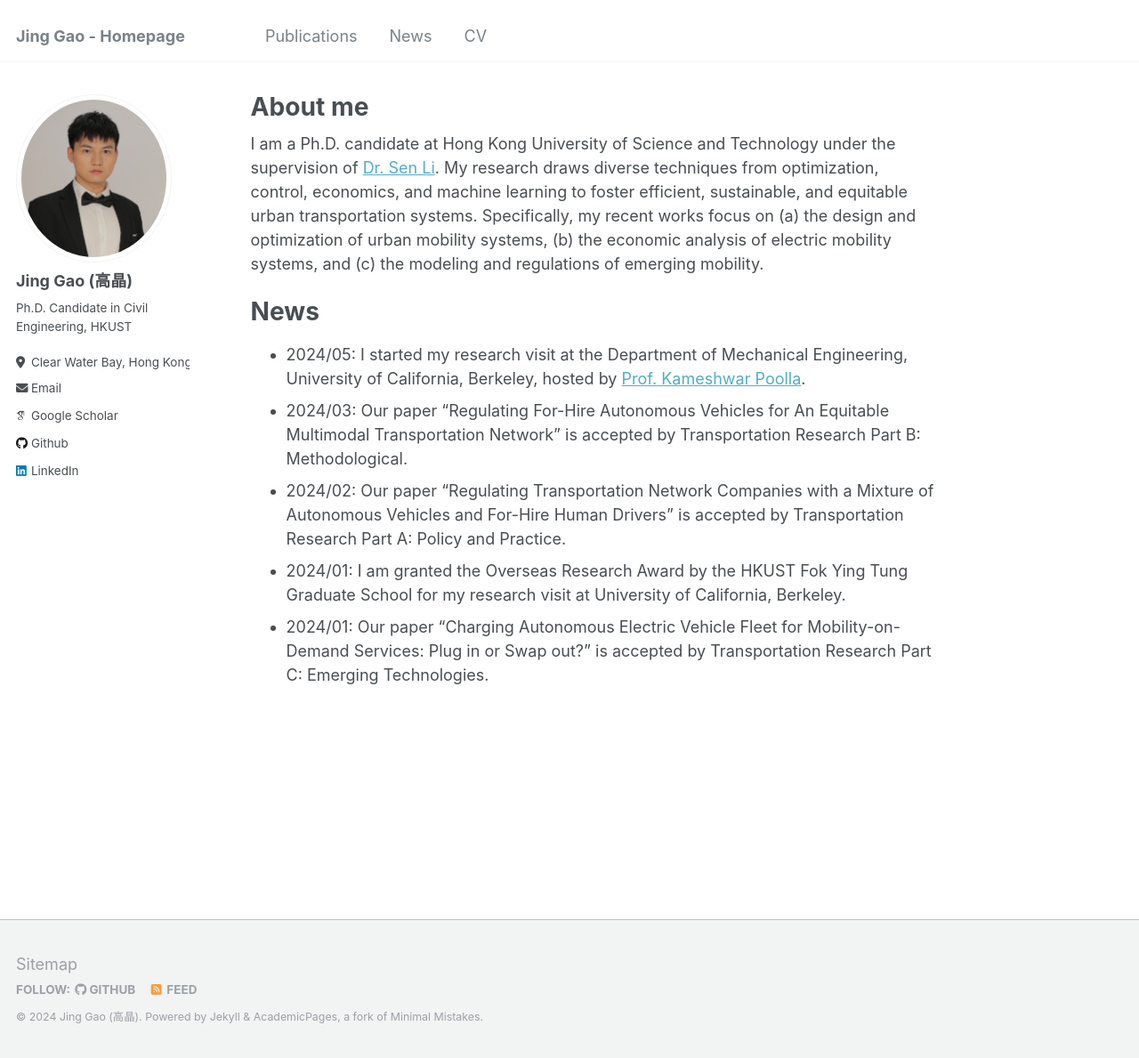
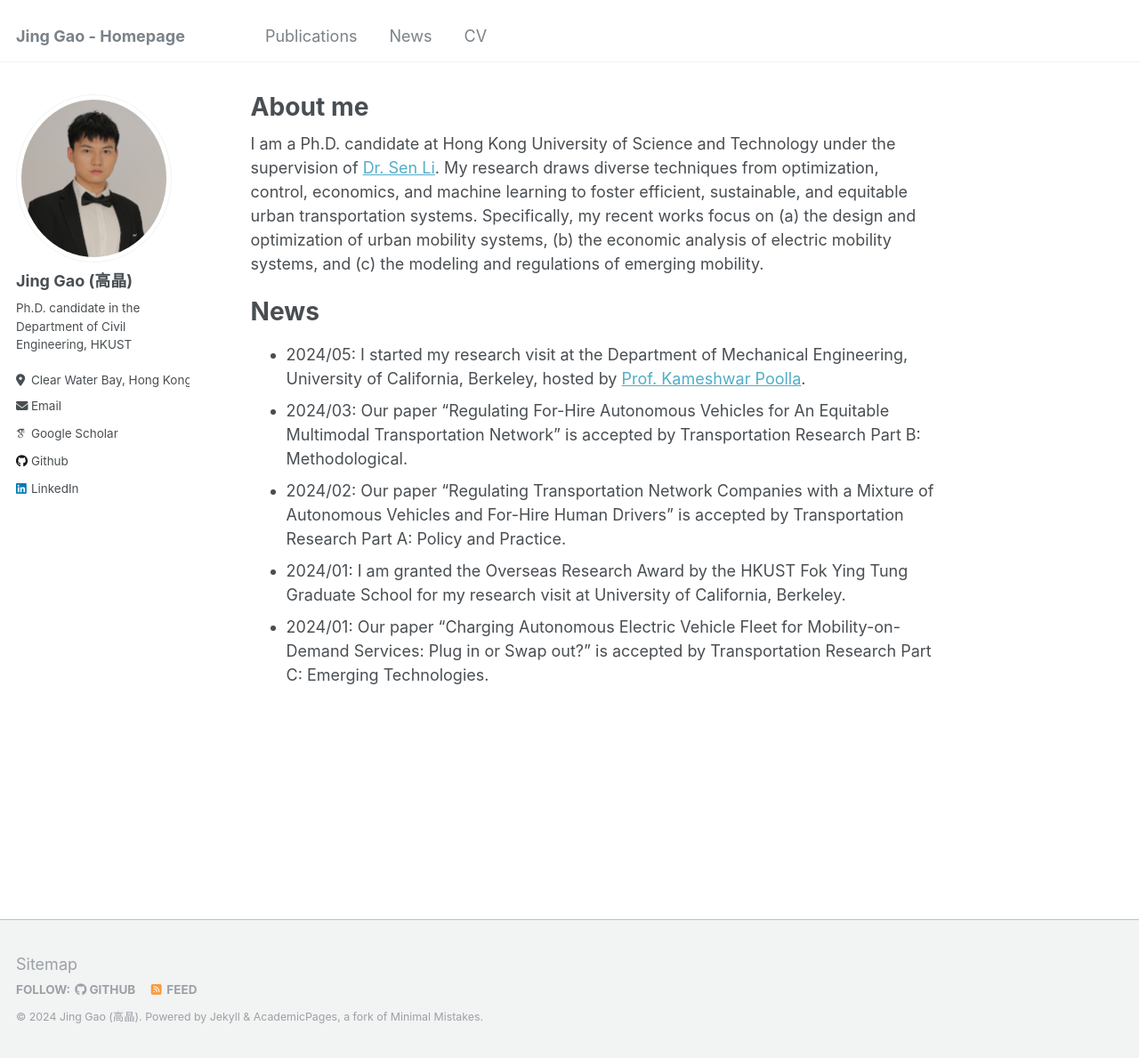
Before and after one commit to jgaoax/jgaoax.github.io, a Jekyll site: the page built from _pages/about.md, in a window 1280 px wide and 1189 px high. Shown: the whole window at 89% size. Built offline with Jekyll 4.4.1, drawn with Linux system fonts in a browser that asks for light colours; some web fonts are replaced.

Commit message:
Update _config.yml

```diff
--- a/_config.yml
+++ b/_config.yml
@@ -24,7 +24,7 @@ author:
   avatar           : "profile.jpg"
   name             : "Jing Gao (高晶)"
   pronouns         : # example: "she/her"
-  bio              : "Ph.D. Candidate in Civil Engineering, HKUST"
+  bio              : "Ph.D. candidate in the Department of Civil Engineering, HKUST"
   location         : "Clear Water Bay, Hong Kong"
   employer         : # "Hong Kong University of Science and Technology"
   uri              : # URL
```
